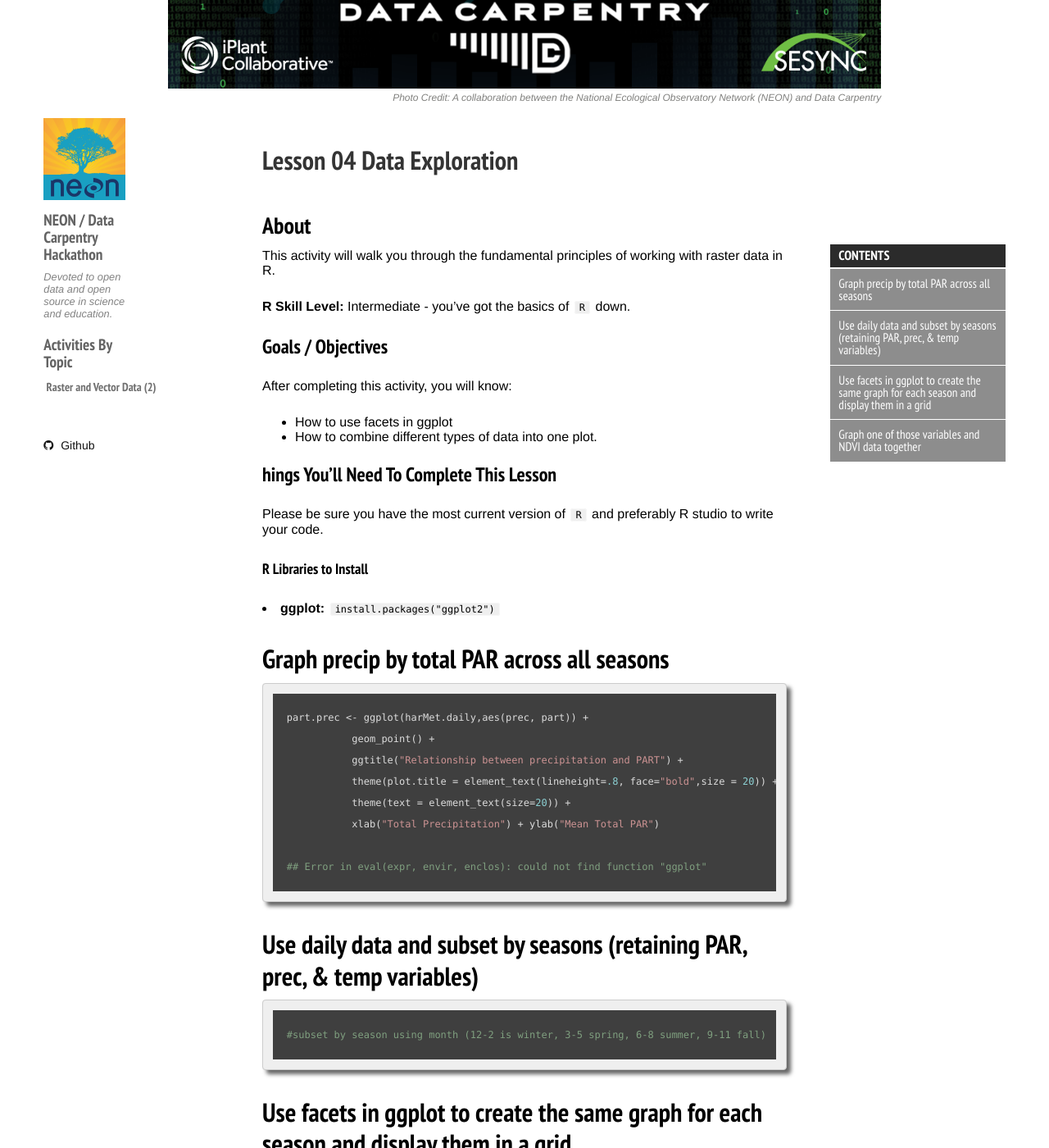
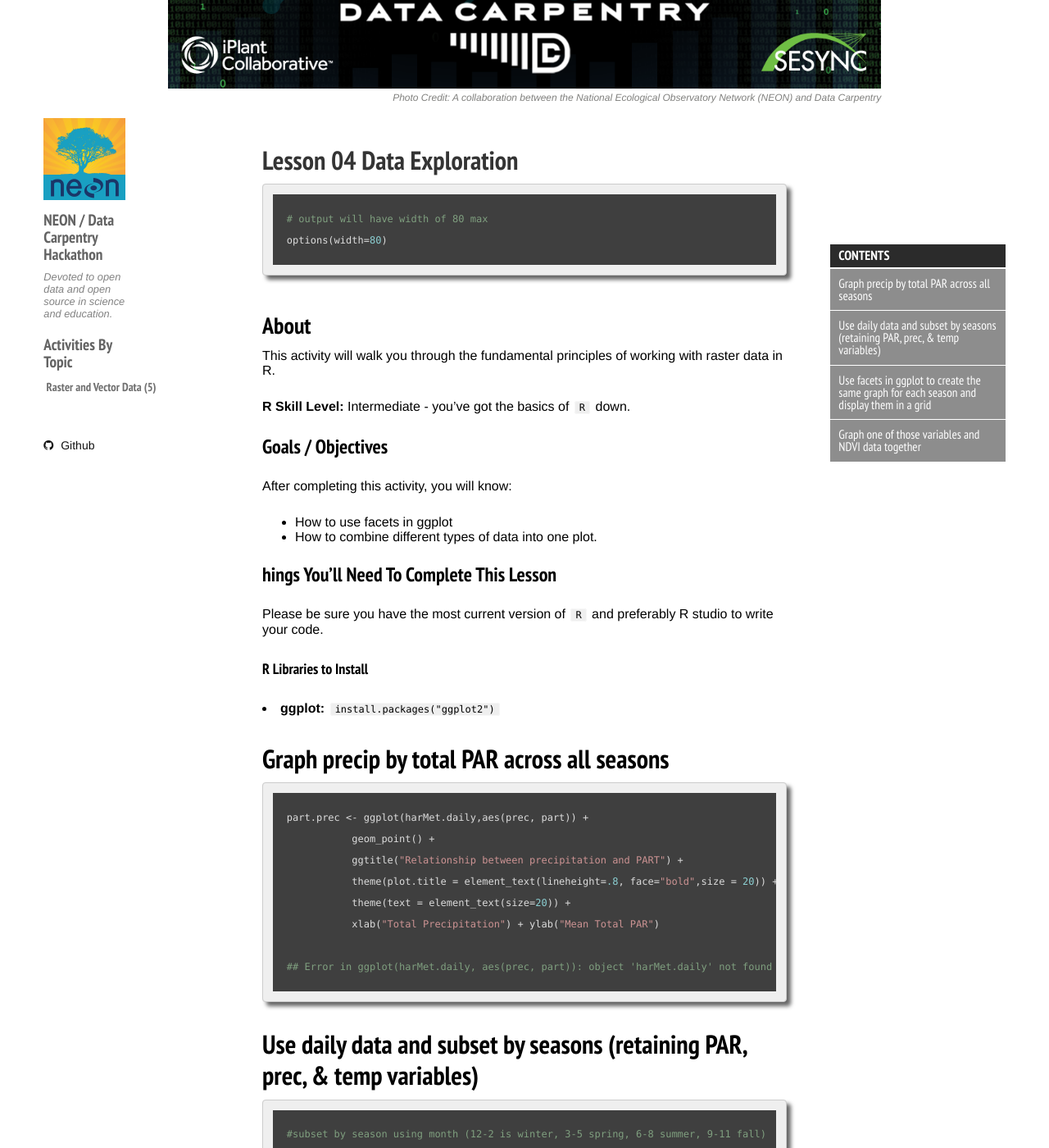
Before and after one commit to datacarpentry/NEON-R-Tabular-Time-Series, a Jekyll site: the page built from _posts/2015-10-29-TS04-Data-Exploration.md, in a window 1280 px wide and 1400 px high, scrolled down 287 px. Shown: the whole window at 82% size. Built offline with Jekyll 4.4.1, drawn with Linux system fonts in a browser that asks for light colours; nearby versions of some CDN libraries.

Commit message:
fixing YAML header; NEON space & : ending

````diff
--- a/TS03-Getting-To-Know-Data.Rmd
+++ b/TS03-Getting-To-Know-Data.Rmd
@@ -26,6 +26,11 @@
 {:toc}
 </div>
 </section><!-- /#table-of-contents -->
+
+``` {r set-width}
+# output will have width of 80 max
+options(width=80)
+```
 
 ##About
 This activity will walk you through the fundamentals of data manipulation and
--- a/_posts/2015-10-29-TS04-Data-Exploration.md
+++ b/_posts/2015-10-29-TS04-Data-Exploration.md
@@ -13,7 +13,7 @@
   feature: NEONCarpentryHeader_2.png
   credit: A collaboration between the National Ecological Observatory Network (NEON) and Data Carpentry
   creditlink: http://www.neoninc.org
-permalink:
+permalink: m
 
 ---
 
@@ -26,6 +26,10 @@
 {:toc}
 </div>
 </section><!-- /#table-of-contents -->
+
+
+    # output will have width of 80 max
+    options(width=80)
 
 ##About
 This activity will walk you through the fundamental principles of working
@@ -57,7 +61,7 @@
                theme(text = element_text(size=20)) +
                xlab("Total Precipitation") + ylab("Mean Total PAR")
 
-    ## Error in eval(expr, envir, enclos): could not find function "ggplot"
+    ## Error in ggplot(harMet.daily, aes(prec, part)): object 'harMet.daily' not found
 
 #Use daily data and subset by seasons (retaining PAR, prec, & temp variables)
 
````
Also changed, not shown: TS00-Intro-To-Tabular-Time-Series.Rmd (+8 -3 lines), TS01-Load-Understand-Data.Rmd (+7 -3 lines), TS02-Prepare-Data.Rmd (+6 -3 lines), TS04-Data-Exploration.Rmd (+6 -1 lines), _posts/2015-10-29-TS00-Intro-To-Tabular-Time-Series.md (+7 -3 lines), _posts/2015-10-29-TS01-Load-Understand-Data.md (+6 -3 lines), _posts/2015-10-29-TS02-Prepare-Data.md (+7 -5 lines), _posts/2015-10-29-TS03-Getting-To-Know-Data.md (+8 -10 lines), 5 other files.
